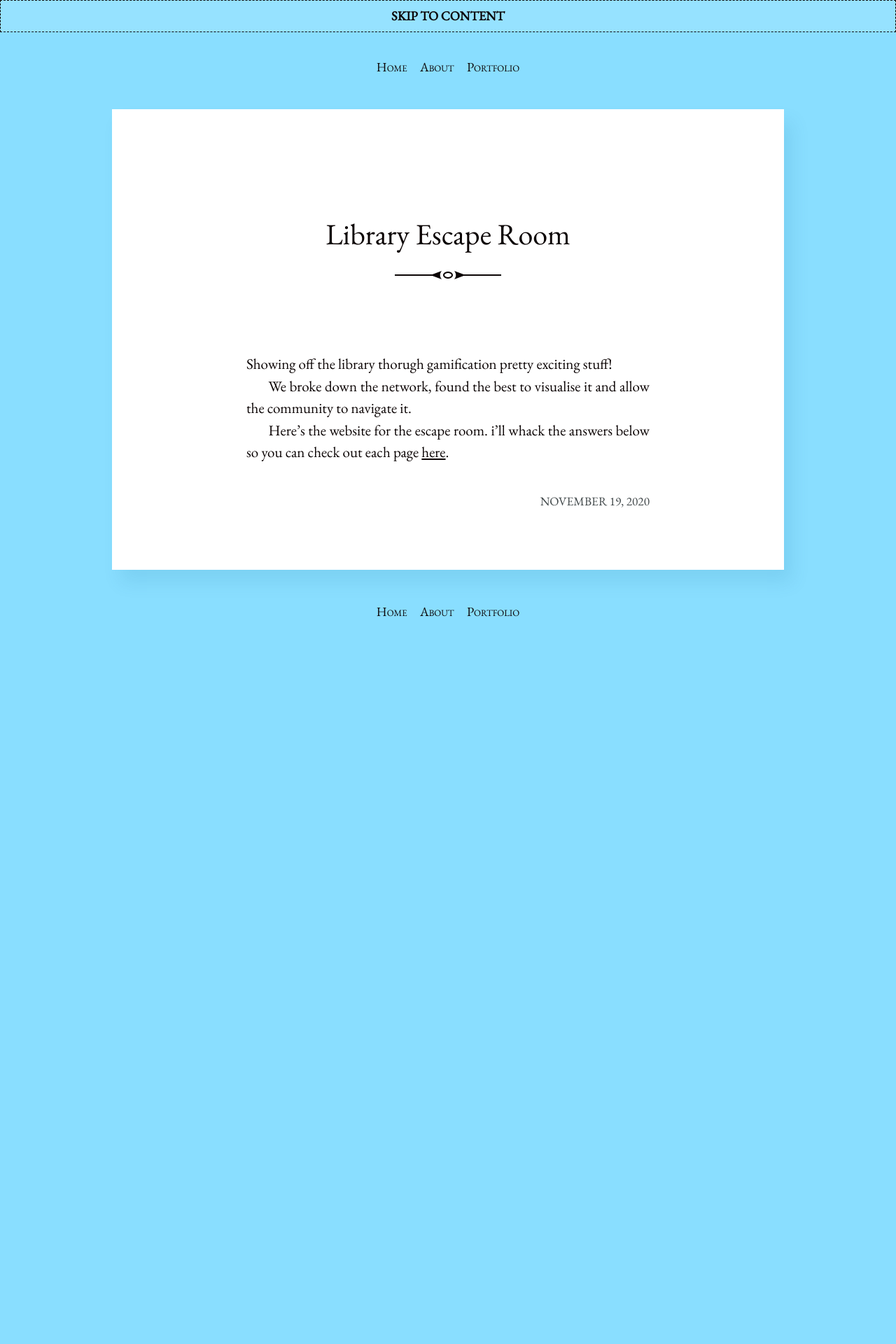
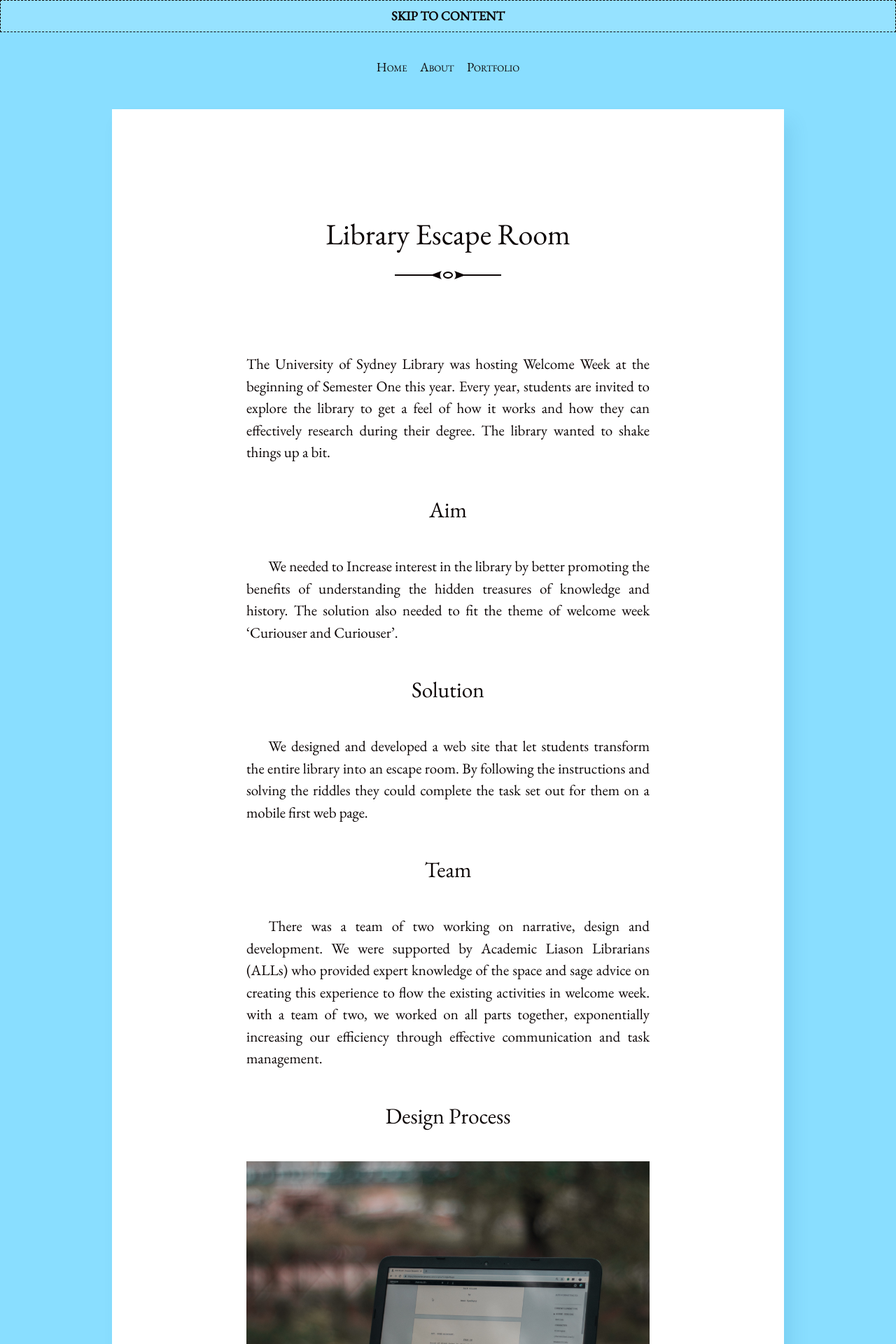
Before and after one commit to halcha/blog, a Jekyll site: the page built from _posts/2020-11-20-escaperoom-project.markdown, in a window 1280 px wide. Shown: the top 1920 px of the page at 70% size. Built offline with Jekyll 4.4.1, drawn with Linux system fonts in a browser that asks for light colours; before the commit the page ends 900 px from its top, so only the background shows below that; some of the changed text lies outside the part shown.

Commit message:
updated escape room write up

```diff
--- a/_posts/2020-11-20-escaperoom-project.markdown
+++ b/_posts/2020-11-20-escaperoom-project.markdown
@@ -4,8 +4,48 @@ title:  "Library Escape Room"
 date:   2020-11-20 9:00:00 +1000
 categories: design
 ---
-Showing off the library thorugh gamification pretty exciting stuff!
 
-We broke down the network, found the best to visualise it and allow the community to navigate it.
+The University of Sydney Library was hosting Welcome Week at the beginning of Semester One this year. Every year, students are invited to explore the library to get a feel of how it works and how they can effectively research during their degree. The library wanted to shake things up a bit.
 
-Here's the website for the escape room. i'll whack the answers below so you can check out each page [here](https://usyd-risu.github.io/escape_room/escape_room_2020/).
+### Aim
+We needed to Increase interest in the library by better promoting the benefits of understanding the hidden treasures of knowledge and history. The solution also needed to fit the theme of welcome week 'Curiouser and Curiouser'.
+
+### Solution
+We designed and developed a web site that let students transform the entire library into an escape room. By following the instructions and solving the riddles they could complete the task set out for them on a mobile first web page.
+
+### Team
+There was a team of two working on narrative, design and development. We were supported by Academic Liason Librarians (ALLs) who provided expert knowledge of the space and sage advice on creating this experience to flow the existing activities in welcome week. with a team of two, we worked on all parts together, exponentially increasing our efficiency through effective communication and task management.
+
+### Design Process
+![image of a script by Aman Upadhyay from Unsplash](/blog/assets/images/script-image-escape.jpg)
+We began the process with a script, collaborating with ALLs who leveraged their knowledge of the space and trivia for the event to guide our writing process.
+
+![an image of some illustrator assets](/blog/assets/images/escape-room-assets.png)
+As the script developed, we discovered a variety of character's from Lewis Carroll's 'Alice in Wonderland' (1865) would provide fun guides to give each riddle greater depth of immersion.
+
+![a photo of a bunch of maps by Andrew Neel on Unsplash](/blog/assets/images/maps-escape-room.jpg)
+As we tested the experience with some volunteers before the launch, we realised it wouldn't work if everyone started from the same point. As such, we built in a randomiser script on the page so people would start from random points, collect everything they need and then continue to the final challenge.
+
+![a screenshot of the website designed mobile first](/blog/assets/images/mobile-first-escape-room.png)
+We thought people would mostly be using the website from a mobile or tablet device. Because of this, focused our designs to be mobile first. We also wanted to keep the interactions simple so students could focus their attention on exploring the library and use the website to augment that experience.
+
+### Promotion
+To put the webpage somewhere quickly and easily, we hosted it on github. you can check it out [here](https://usyd-risu.github.io/escape_room/escape_room_2020/)
+
+### Answers
+We've written up the answers to the escape room in case you want to have a click through.
+
+The Caterpillar: 12
+
+The Mad Tea Party: Edgar Allen Poe
+
+Under the Shelves: Cake
+
+The Cheshire Cat: Up
+
+The Gardeners: 8238
+
+Tweedle Dum and Tweedle Dee: Tweedle Dee
+
+
+Thanks for reading! If you’d like to read more thoughts on design work, head back to the portfolio [here](/).
```
Also changed, not shown: assets/images/escape-room-assets.png (added), assets/images/mobile-first-escape-room.png (added), assets/images/script-image-escape.jpg (added), 2 other files.
